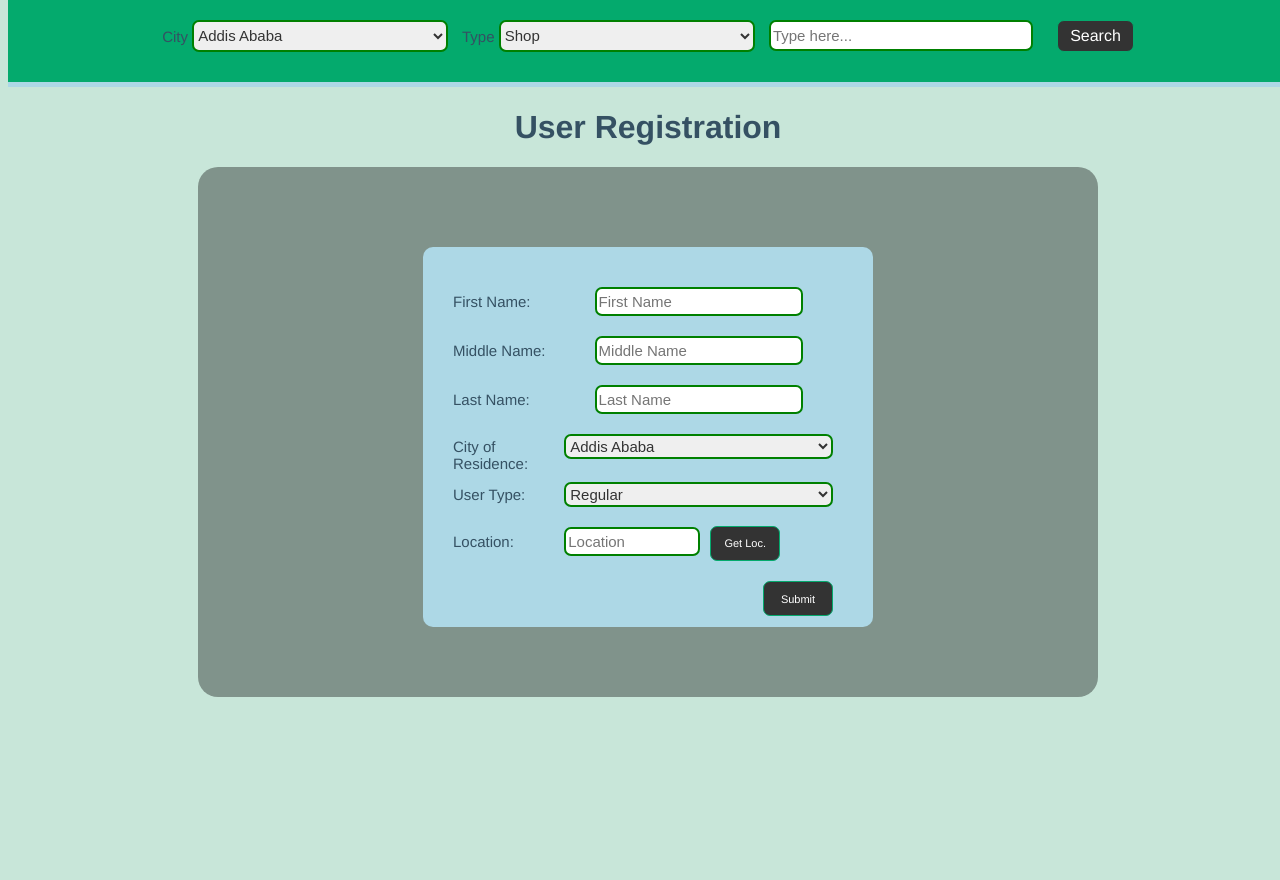
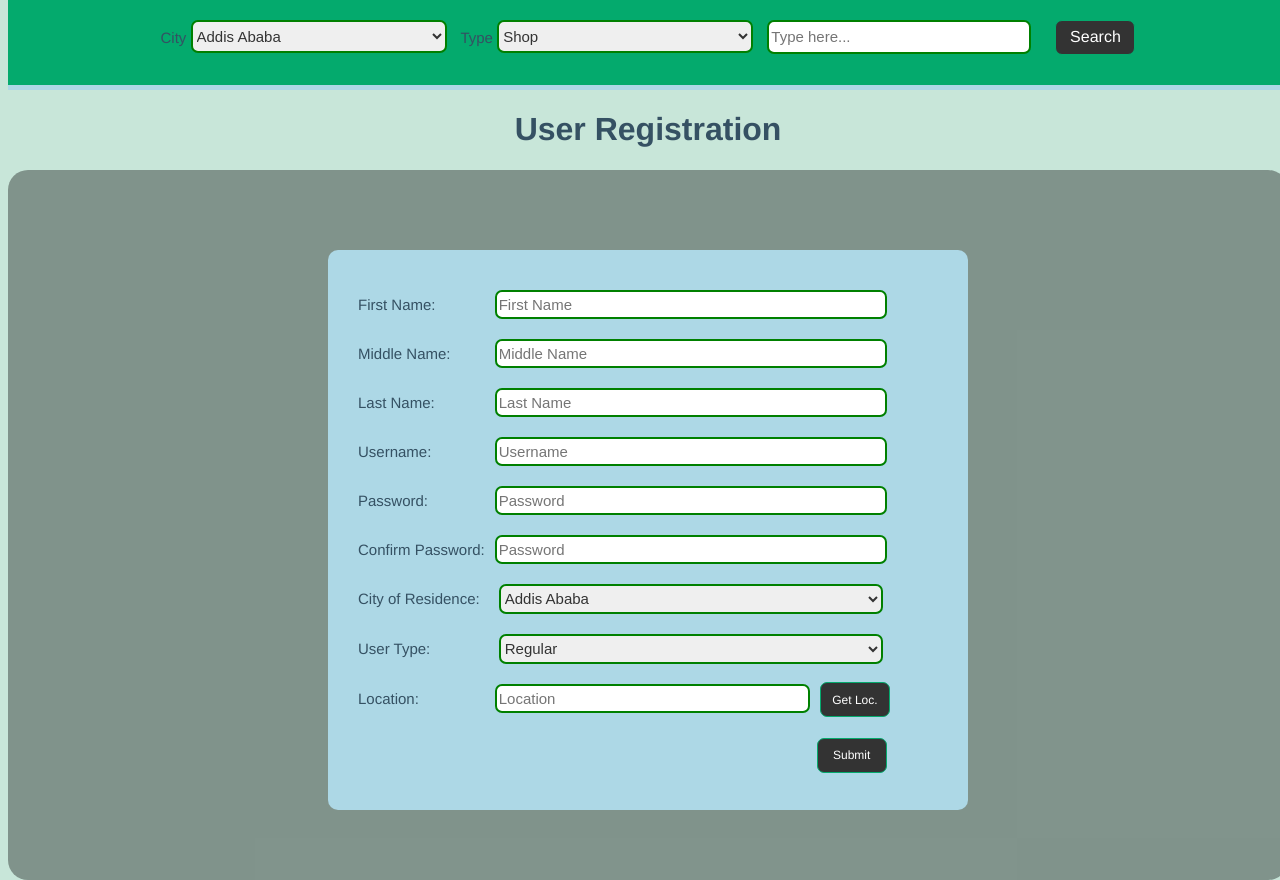
Before and after one commit to wacoo/cheapr-project, a Flask app: page /views/register in a window 1280 px wide. Shown: the part 179-1059 px from the top of the page. Before the commit the page ends 876 px from the top, so only its background shows below. Run offline with Flask 2, Linux system fonts and the light colour scheme.

Commit message:
register works

```diff
--- a/chepr_file.json
+++ b/chepr_file.json
@@ -1 +1 @@
-{"User.10feec8b-90c8-421f-b892-23398cb9df11": {"id": "10feec8b-90c8-421f-b892-23398cb9df11", "created_at": "03-17-2023 02:43:13", "updated_at": "03-17-2023 02:43:13", "firstname": "lili", "lastname": "Chosha", "username": "lili", "password": "wacNRD", "__class__": "User"}, "User.bbd7c021-6f8c-40cf-ba52-d8e708407433": {"id": "bbd7c021-6f8c-40cf-ba52-d8e708407433", "created_at": "03-17-2023 02:57:48", "updated_at": "03-17-2023 02:57:48", "firstname": "Wonde", "lastname": "Chosha", "username": "wac", "password": "wacNRD", "__class__": "User"}, "User.bfae5a68-89bf-424e-ac78-6788ffbf392a": {"id": "bfae5a68-89bf-424e-ac78-6788ffbf392a", "created_at": "03-17-2023 02:57:48", "updated_at": "03-17-2023 02:57:48", "firstname": "Abi", "lastname": "Chosha", "username": "abi", "password": "wacNRD", "__class__": "User"}, "User.afaee210-7e7d-4a2b-b947-1e65a7dc6244": {"id": "afaee210-7e7d-4a2b-b947-1e65a7dc6244", "created_at": "03-17-2023 02:57:48", "updated_at": "03-17-2023 02:57:48", "firstname": "Dagu", "lastname": "Chosha", "username": "dagu", "password": "wacNRD", "__class__": "User"}}
+{"User.a528da86-3e68-4b75-b725-1d602fc8f863": {"id": "a528da86-3e68-4b75-b725-1d602fc8f863", "created_at": "03-18-2023 01:25:18", "updated_at": "03-18-2023 01:25:18", "firstname": "Wondmagegn", "middlename": "Abriham", "lastname": "Chosha", "username": "wac", "password": "wac", "city": "Addis Ababa", "location": "9.034788,38.7612", "active": true, "__class__": "User"}, "User.ff819221-a240-4964-98f2-cd7379d51907": {"id": "ff819221-a240-4964-98f2-cd7379d51907", "created_at": "03-18-2023 01:28:46", "updated_at": "03-18-2023 01:28:46", "firstname": "Wondmagegn", "middlename": "Abriham", "lastname": "Chosha", "username": "wacoo", "password": "wac", "city": "Addis Ababa", "location": "9.034788,38.7612", "active": true, "__class__": "User"}, "User.4f9f0a64-0fcb-4285-b86c-525b5200ba87": {"id": "4f9f0a64-0fcb-4285-b86c-525b5200ba87", "created_at": "03-18-2023 01:43:28", "updated_at": "03-18-2023 01:43:28", "__class__": "User", "firstname": "Lilina", "middlename": "Abriham", "lastname": "Chosha", "username": "wonde", "password": "wac", "city": "Addis Ababa", "location": "9.034799,38.7612", "active": true}, "User.5c3abb24-d8a7-4dc3-97ce-7dbd26fcb15b": {"id": "5c3abb24-d8a7-4dc3-97ce-7dbd26fcb15b", "created_at": "03-18-2023 01:44:10", "updated_at": "03-18-2023 01:44:10", "__class__": "User", "firstname": "Dagu", "middlename": "Abriham", "lastname": "Chosha", "username": "dagu", "password": "wac", "city": "Addis Ababa", "location": "9.034799,38.7612", "active": true}}
--- a/models/user.py
+++ b/models/user.py
@@ -8,5 +8,7 @@ class User(Base):
     lastname = ""
     username = ""
     password = ""
+    city = ""
+    location = ""
     usertype= ""
     active= False
--- a/static/script.js
+++ b/static/script.js
@@ -1,11 +1,14 @@
-const btn_loc = document.getElementById("get_gps");
-const txtloc = document.getElementById("location")
+let btn_loc = document.querySelector("#get_gps");
+const txtloc = document.querySelector("#rlocation")
 
-btn_loc.addEventListener("click", showPosition);
+if (btn_loc){
+    btn_loc.addEventListener('click', getLocation);
+}
+
 
 function getLocation() {
     if (navigator.geolocation) {
-        navigator.geolocation.watchPosition(showPosition);
+        navigator.geolocation.getCurrentPosition(showPosition);
     } else {
         txtloc.value = "Geolocation is not supported my browser!"
     }
--- a/static/style.css
+++ b/static/style.css
@@ -27,23 +27,16 @@ section{
     margin: 0;
     margin-top: 30px;
 }
-.search{
+/* .search{
     padding-left: 5vw;
     padding-top: 1vw;
     padding-bottom: 30px;
     padding-top: 70px;
-}
-.search input, filter input, select{
-    width: 50vw;
-    height: 3vw;
-    border-radius:7px;
-    border: green solid 2px;
-    font-size: 20px;
-    font-weight: 500;
-}
-.search button {
+} */
+
+/* .search button {
     width:8vw;
-    height: 3.6vw;
+    height: 28vw;
     border-radius:7px;
     background-color: #04AA6D;
     border:#04AA6D solid 1px;
@@ -55,7 +48,7 @@ section{
 .search button:hover{
     background-color: #ddd;
     color:black;
-}
+} */
 /* menu */
 .menu{
     margin-top: 30px;
@@ -161,9 +154,10 @@ section{
     flex-wrap: wrap;
     border-radius: 20px;
 }
+/* .cat register grey area */
 .cat{
-    width: 900px;
-    height: 460px;
+    width: 100%;
+    height: 640px;
     background-color: rgba(5, 5, 5, 0.363);
     display: flex;
     justify-content: center;
@@ -221,20 +215,32 @@ td{
     background-color: #04AA6D;
     font-size: 15px;
 }
+filter input, select{
+    width: 50vw;
+    height: 3vw;
+    border-radius:7px;
+    border: green solid 2px;
+    font-size: 20px;
+    font-weight: 500;
+}
 form input, form select{
     margin-right: 10px;
 }
 .filter form input{
     width: 20vw;
-    height: 2vw;
+    height: 28px;
     border-radius:7px;
     border: green solid 2px;
     font-size: 15px;
     font-weight: 500;
     color: #333;
 }
+.filter form button{
+    height: 35px;
+    width: 80px;
+}
 .filter form select {
-    height: 2.5vw;
+    height: 33px;
     font-size: 15px;
     color: #333;
 }
@@ -243,7 +249,7 @@ form input, form select{
 }
 .reg form input {
     height: 23px;
-    width: 200px;
+    width: 30vw;
     border-radius:7px;
     border: green solid 2px;
     font-size: 15px;
@@ -252,11 +258,11 @@ form input, form select{
 
 }
 .reg form .input_last input{
-    width: 128px;
+    width: 24vw;
 
 }
 .reg form .input_last button{
-    font-size: 11px;
+    font-size: 12px;
     width: 70px;
     height: 35px;
     margin-left: 0;
@@ -274,9 +280,9 @@ form div{
     bottom: -20px;
 }
 
-.reg form select {
-    height: 25px;
-    width: 200px;
+.reg form p select {
+    height: 30px;
+    width: 30vw;
     margin: 10px;
     font-size: 15px;
     color: #333;
--- a/templates/base.html
+++ b/templates/base.html
@@ -55,13 +55,12 @@
             <button id="search">Search</button>
         </form>
     </div>
-    <script src="/static/script.js"></script>
     {% block content%}
         <h1>{% block tit %} Title {% endblock%}</h1>
     {% endblock %}
     <footer>
 
     </footer>
-    <script src="/static/script.js"></script>
+    <script src="{{url_for('static', filename='script.js')}}"></script>
 </body>
 </html>
--- a/templates/register.html
+++ b/templates/register.html
@@ -5,23 +5,35 @@
 <section class="container">
     <div class="cat">
         <div class="reg">
-            <form action="" method="post">
+            <form action="/api/v1/add/user" method="post">
                 <p>
-                <label for="fname">First Name:</label>
-                <input type="text" id="fname"  name="fname" placeholder="First Name">
+                <label for="rfamer">First Name:</label>
+                <input type="text" id="rfname"  name="rfname" placeholder="First Name">
                 </p>
                 <p>
-                    <label for="mname">Middle Name:</label>
-                    <input type="text" id="mname"  name="mname" placeholder="Middle Name">
+                    <label for="rmname">Middle Name:</label>
+                    <input type="text" id="rmname"  name="rmname" placeholder="Middle Name">
                 </p>
 
                 <p>
-                    <label for="lname">Last Name:</label>
-                    <input type="text" id="lname"  name="lname" placeholder="Last Name">
+                    <label for="rlname">Last Name:</label>
+                    <input type="text" id="rlname"  name="rlname" placeholder="Last Name">
                 </p>
                 <p>
-                    <label for="city">City of Residence:</label>
-                    <select name="city" id="city">
+                    <label for="runame">Username:</label>
+                    <input type="text" id="runame"  name="runame" placeholder="Username">
+                </p>
+                <p>
+                    <label for="rpwd">Password:</label>
+                    <input type="password" id="rpwd"  name="rpwd" placeholder="Password">
+                </p>
+                <p>
+                    <label for="rcpwd">Confirm Password:</label>
+                    <input type="password" id="rcpwd"  name="rcpwd" placeholder="Password">
+                </p>
+                <p>
+                    <label for="rcity">City of Residence:</label>
+                    <select name="rcity" id="rcity">
                         <option value="Addis Ababa">Addis Ababa</option>
                         <option value="Dire Dawa">Dire Dawa</option>
                         <option value="Hawassa">Hawassa</option>
@@ -35,25 +47,23 @@
                     </select>
                 </p>
                 <p>
-                    <label for="type">User Type:</label>
-                    <select name="type" id="type">
+                    <label for="rtype">User Type:</label>
+                    <select name="rtype" id="rtype">
                         <option value="regular">Regular</option>
                         <option value="agent">Agent</option>
                         <option value="admin">System Administrator</option>
                     </select>
                 </p>
                 <p class="input_last">
-                    <label for="location">Location:</label>
-                    <input type="text" id="location"  name="location" placeholder="Location">
-                    <button id="get_gps">Get Loc.</button>
+                    <label for="rlocation">Location:</label>
+                    <input type="text" id="rlocation"  name="rlocation" placeholder="Location">
+                    <button type="button" id="get_gps">Get Loc.</button>
                 </p>
                 <div>
                     <p class="input_last">
-                        <button id="submit">Submit</button>
+                        <button type="submit" id="submit">Submit</button>
                     </p>
                 </div>
-
-
             </form>
         </div>
     </div>
--- a/views.py
+++ b/views.py
@@ -28,3 +28,7 @@ def register():
 @views.route("/login")
 def login():
     return render_template("login.html", cls_promo="active")
+
+@views.route("/add_shop")
+def add_shop():
+    return render_template("add_shop.html", cls_promo="active")
```
Also changed, not shown: api.py (+29 -2 lines), models/engine/file_storage.py (+5 -8 lines), templates/add_shop.html (added, +54 -0 lines), templates/t.html (added, +17 -0 lines).
